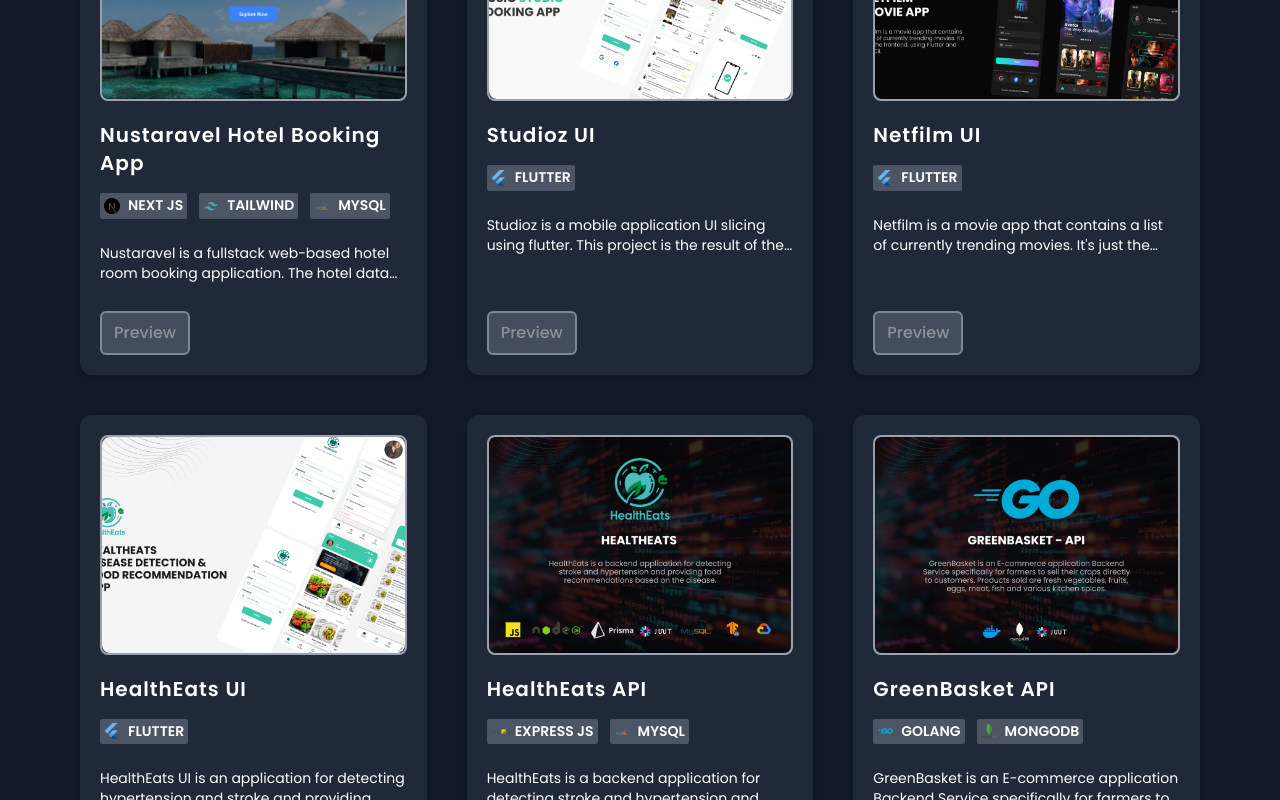
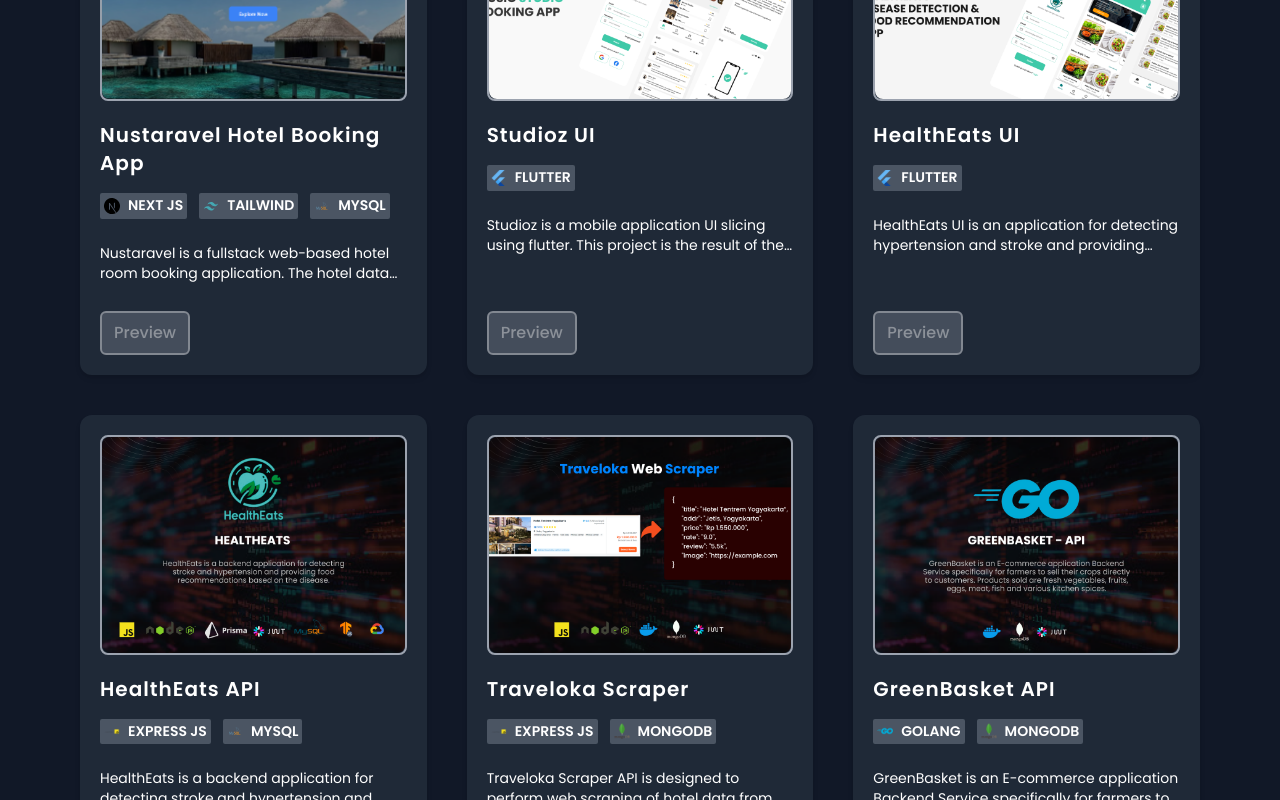
Before and after one commit to IndraSty/indoraze-portfolio, a Next.js app: page / in a window 1280 px wide. Shown: the part 4780-5580 px from the top of the page. Built offline with nearby package versions, Linux system fonts and the light colour scheme; no server answers.

Commit message:
feat: update profile and portfolio data, add Traveloka scraper image
- Updated portfolioList.js with new portfolio entries
- Modified profileData.js to reflect changes in profile information
- Added new image: traveloka-scraper.png to public/assets/images

```diff
--- a/src/constants/portfolioList.js
+++ b/src/constants/portfolioList.js
@@ -98,20 +98,6 @@
     ],
   },
   {
-      title: "Netfilm UI",
-      imageThumbnail: "/assets/images/netfilm.png",
-      description:
-        "Netfilm is a movie app that contains a list of currently trending movies. It's just the front end. using Flutter and Get Cli. This application is designed to be responsive, interactive, and engaging.",
-      livePreviewURL: "",
-      repositoryURL: "https://github.com/IndraSty/NetFilm-Flutter",
-      techStack: [
-        {
-          tech: "Flutter",
-          logo: "/assets/svg/flutter.svg",
-        },
-      ],
-    },
-    {
     title: "HealthEats UI",
     imageThumbnail: "/assets/images/healtheats.png",
     description:
@@ -144,11 +130,29 @@
     ],
   },
   {
+    title: "Traveloka Scraper",
+    imageThumbnail: "/assets/images/traveloka-scraper.png",
+    description:
+      "Traveloka Scraper API is designed to perform web scraping of hotel data from the Traveloka site, providing easy and quick access to up-to-date information regarding hotel prices, facilities, and reviews.",
+    livePreviewURL: "https://traveloka-scraper-docs.vercel.app/",
+    repositoryURL: "https://github.com/IndraSty/traveloka-scraper",
+    techStack: [
+      {
+        tech: "Express Js",
+        logo: "/assets/svg/expressJS.svg",
+      },
+      {
+        tech: "MongoDB",
+        logo: "/assets/svg/mongodb.svg",
+      },
+    ],
+  },
+  {
     title: "GreenBasket API",
     imageThumbnail: "/assets/images/greenbasket-api.png",
     description:
       "GreenBasket is an E-commerce application Backend Service specifically for farmers to sell their crops directly to customers. Products sold are fresh vegetables, fruits, eggs, meat, fish and various kitchen spices. This backend service is built using a monolithic architecture, all service components are integrated in one cohesive codebase, making it easy to develop and maintain and deployment is faster and simpler because it involves only one artifact or build that needs to be managed.",
-      livePreviewURL: "",
+    livePreviewURL: "https://greenbasket-docs.vercel.app/",
     repositoryURL: "https://github.com/IndraSty/GreenBasket",
     techStack: [
       {
--- a/src/constants/profileData.js
+++ b/src/constants/profileData.js
@@ -2,7 +2,7 @@
     name: "Indra Budi Styawan",
     region: "Indonesia",
     CV: "/assets/pdf/Indra Budi Styawan-resume.pdf",
-    divisions: ["Software Engineer", "Software Engineer", "Software Engineer"],
+    divisions: ["Software Engineer", "Fullstack Developer", "Backend Developer"],
     pictures: ["/assets/images/ava2.png", "/assets/images/aboutimg.jpg"],
     descriptions: [
       "I build comprehensive and dynamic software applications, handling both front-end and back-end development. My expertise spans across user interface design, server-side logic, database management, and API integration, ensuring seamless and efficient systems.",
```
Also changed, not shown: public/assets/images/traveloka-scraper.png (added). Lines whose indentation alone changed are shown as unchanged.
